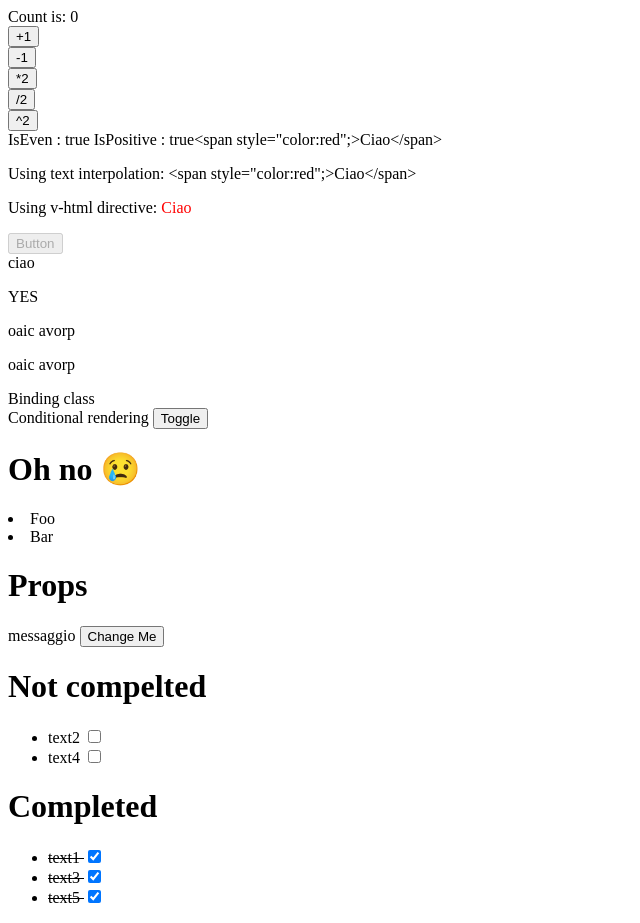
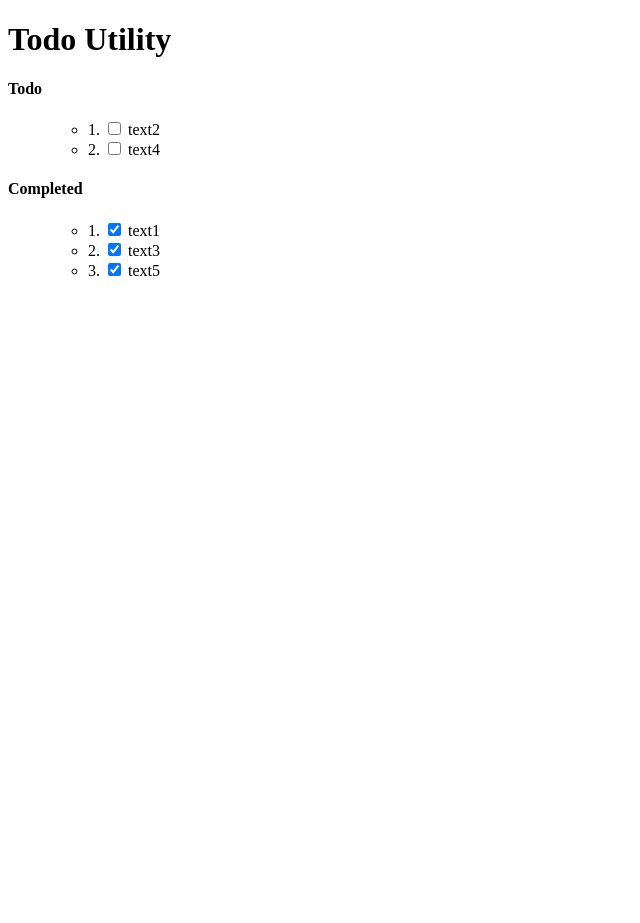
Before and after one commit to pisalore/my-vue-playground, a Vue app: page / in a window 1280 px wide. Shown: the whole page, without its empty margins (0-640 px from the left). After the commit the page ends 800 px from the top, so only its background shows below. Built offline with nearby package versions, Linux system fonts and the light colour scheme.

Commit message:
Refactor todo item app

```diff
--- a/package.json
+++ b/package.json
@@ -7,7 +7,8 @@
     "preview": "vite preview"
   },
   "dependencies": {
-    "vue": "^3.2.41"
+    "vue": "^3.2.41",
+    "vue-router": "^4.1.6"
   },
   "devDependencies": {
     "@vitejs/plugin-vue": "^3.1.2",
--- a/src/App.vue
+++ b/src/App.vue
@@ -1,20 +1,15 @@
 <script setup>
-import CounterVue from "@/components/Counter.vue";
-import TemplateVue from "@/components/Template.vue";
-import DynamicComponentVue from "@/components/DynamicComponent.vue";
 import TodoUtilityVue from "@/components/TodoUtility.vue";
 import { ref } from "vue";
-
-const msg = ref("messaggio");
-
-function handleChangeMessage(char) {
-  msg.value += char;
-}
 </script>
 
 <template>
-  <CounterVue />
-  <TemplateVue />
-  <DynamicComponentVue :msg="msg" @changeMessage="handleChangeMessage" />
+  <!-- <nav>
+    <ul>
+      <li>
+        <router-link to="/todo-utility">Todo Utility</router-link>
+      </li>
+    </ul>
+  </nav> -->
   <TodoUtilityVue />
 </template>
--- a/src/components/Counter.vue
+++ /dev/null
@@ -1,36 +0,0 @@
-<script setup>
-import { ref, computed } from "vue";
-
-const count = ref(0);
-
-const isEven = computed(() => count.value % 2 === 0);
-const isPositive = computed(() => count.value >= 0);
-
-function increment(value) {
-  count.value += value;
-}
-
-function multiply(value) {
-  count.value *= value;
-}
-
-function pow(value) {
-  count.value **= value;
-}
-</script>
-
-<template>
-  Count is: {{ count }}
-  <br />
-  <button @click="increment(1)">+1</button>
-  <br />
-  <button @click="increment(-1)">-1</button>
-  <br />
-  <button @click="multiply(2)">*2</button>
-  <br />
-  <button @click="multiply(0.5)">/2</button>
-  <br />
-  <button @click="pow(2)">^2</button>
-  <br />
-  IsEven : {{ isEven }} IsPositive : {{ isPositive }}
-</template>
--- a/src/components/DynamicComponent.vue
+++ /dev/null
@@ -1,17 +0,0 @@
-<script setup>
-const props = defineProps({
-  msg: {
-    type: String,
-    default: "Hello World",
-  },
-});
-
-const emit = defineEmits(["changeMessage"]);
-</script>
-
-<template>
-  <h1>Props</h1>
-
-  {{ props.msg }}
-  <button @click="emit('changeMessage', '.')">Change Me</button>
-</template>
--- a/src/components/Template.vue
+++ /dev/null
@@ -1,48 +0,0 @@
-<script setup>
-import { ref, computed } from "vue";
-
-const rawHtml = `<span style="color:red";>Ciao</span>`;
-const isButtonDisabled = ref(true);
-
-const objectOfAttrs = ref({
-  id: "container",
-  class: "wrapper",
-});
-const ok = ref(true);
-const message = ref("prova ciao");
-
-const inverted = computed(() => message.value.split("").reverse().join(""));
-
-const isActive = ref(true);
-const isActiveTest = ref(true);
-const awesome = ref(false);
-const items = [{ message: "Foo" }, { message: "Bar" }];
-</script>
-
-<template>
-  {{ rawHtml }}
-  <p>Using text interpolation: {{ rawHtml }}</p>
-  <p>Using v-html directive: <span v-html="rawHtml"></span></p>
-  <button :disabled="isButtonDisabled">Button</button>
-  <div v-bind="objectOfAttrs">ciao</div>
-  <p>
-    {{ ok ? "YES" : "NO" }}
-  </p>
-  <p>
-    {{ message.split("").reverse().join("") }}
-  </p>
-  <p>
-    {{ inverted }}
-  </p>
-  <div :class="{ active: isActive, test: isActiveTest }">Binding class</div>
-  Conditional rendering
-
-  <button @click="awesome = !awesome">Toggle</button>
-
-  <h1 v-if="awesome">Vue is awesome!</h1>
-  <h1 v-else>Oh no 😢</h1>
-
-  <li v-for="item in items" :key="item">
-    {{ item.message }}
-  </li>
-</template>
--- a/src/components/TodoItem.vue
+++ b/src/components/TodoItem.vue
@@ -0,0 +1,23 @@
+<script setup>
+const props = defineProps({
+  text: {
+    type: String,
+    required: true,
+  },
+  completed: {
+    type: Boolean,
+    required: true,
+  },
+});
+
+const emit = defineEmits(["change"]);
+</script>
+
+<template>
+  <input
+    type="checkbox"
+    :checked="completed"
+    @change="emit('change', $event.target.checked)"
+  />
+  {{ text }}
+</template>
--- a/src/components/TodoList.vue
+++ b/src/components/TodoList.vue
@@ -1,3 +1,34 @@
-<script setup></script>
+<script setup>
+import TodoItemVue from "./TodoItem.vue";
 
-<template></template>
+const props = defineProps({
+  title: {
+    type: String,
+    required: true,
+  },
+  items: {
+    type: Array,
+    required: true,
+  },
+});
+
+const emit = defineEmits(["switchCompletedTodo"]);
+</script>
+
+<template>
+  <h4>{{ props.title }}</h4>
+  <ul>
+    <ul>
+      <li v-for="(item, index) in props.items" :key="item.id">
+        {{ index + 1 }}.
+        <TodoItemVue
+          :text="item.text"
+          :completed="item.completed"
+          @change="
+            emit('switchCompletedTodo', { id: item.id, completed: $event })
+          "
+        />
+      </li>
+    </ul>
+  </ul>
+</template>
--- a/src/components/TodoUtility.vue
+++ b/src/components/TodoUtility.vue
@@ -1,7 +1,12 @@
 <script setup>
 import { onMounted, ref, computed } from "vue";
+import TodoListVue from "./TodoList.vue";
 
 const items = ref([]);
+const notCompleted = computed(() =>
+  items.value.filter((item) => !item.completed)
+);
+const completed = computed(() => items.value.filter((item) => item.completed));
 
 onMounted(() => {
   console.log("the component is now mounted.");
@@ -14,37 +19,23 @@ onMounted(() => {
   ];
 });
 
-const notCompleted = computed(() =>
-  items.value.filter((item) => !item.completed)
-);
-const completed = computed(() => items.value.filter((item) => item.completed));
+function handleSwitchTodo({ id, completed }) {
+  const item = items.value.find((item) => item.id === id);
+  item.completed = completed;
+}
 </script>
 
 <template>
-  <h1>Not compelted</h1>
-  <ul>
-    <li v-for="item in notCompleted" :key="item.id">
-      {{ item.text }}
-      <input type="checkbox" v-model="item.completed" />
-    </li>
-  </ul>
+  <h1>Todo Utility</h1>
+  <TodoListVue
+    title="Todo"
+    :items="notCompleted"
+    @switch-completed-todo="handleSwitchTodo"
+  />
 
-  <h1>Completed</h1>
-
-  <ul>
-    <li
-      v-for="item in completed"
-      :key="item.id"
-      :class="{ 'item-compelted': item.completed }"
-    >
-      {{ item.text }}
-      <input type="checkbox" v-model="item.completed" />
-    </li>
-  </ul>
+  <TodoListVue
+    title="Completed"
+    :items="completed"
+    @switch-completed-todo="handleSwitchTodo($event)"
+  />
 </template>
-
-<style scoped>
-.item-compelted {
-  text-decoration: line-through;
-}
-</style>
--- a/src/main.js
+++ b/src/main.js
@@ -1,4 +1,5 @@
 import { createApp } from "vue";
+import { router } from "@/router";
 import App from "./App.vue";
 
 createApp(App).mount("#app");
--- /dev/null
+++ b/src/router/index.js
@@ -0,0 +1,9 @@
+import { createRouter, createWebHashHistory } from "vue-router";
+import TodoUtilityVue from "@/components/TodoUtility.vue";
+
+export const routes = [{ path: "/todo-utility", component: TodoUtilityVue }];
+
+export const router = createRouter({
+  history: createWebHashHistory(),
+  routes,
+});
```
Also changed, not shown: src/components/Reactivity.vue (deleted, +0 -9 lines), 1 other file (tests, documents, lock files or other folders).
